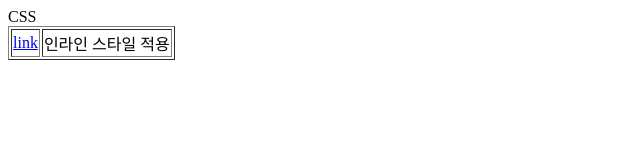
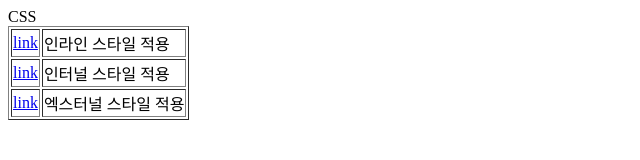
Before and after one commit to dancingKimDH/study_publishings, a plain HTML site: page docs/index.html in a window 1280 px wide. Shown: the whole page, without its empty margins (0-640 px from the left). Drawn offline with Linux system fonts and the light colour scheme.

Commit message:
index update

```diff
--- a/docs/index.html
+++ b/docs/index.html
@@ -17,6 +17,22 @@
                 인라인 스타일 적용
             </td>
         </tr>
+        <tr>
+            <td>
+                <a href="/docs/CSSs/internalCSS.html">link</a>
+            </td>
+            <td>
+                인터널 스타일 적용
+            </td>
+        </tr>
+        <tr>
+            <td>
+                <a href="/docs/CSSs/externalCSS.html">link</a>
+            </td>
+            <td>
+                엑스터널 스타일 적용
+            </td>
+        </tr>
     </table></div>
 </body>
 </body>
```
